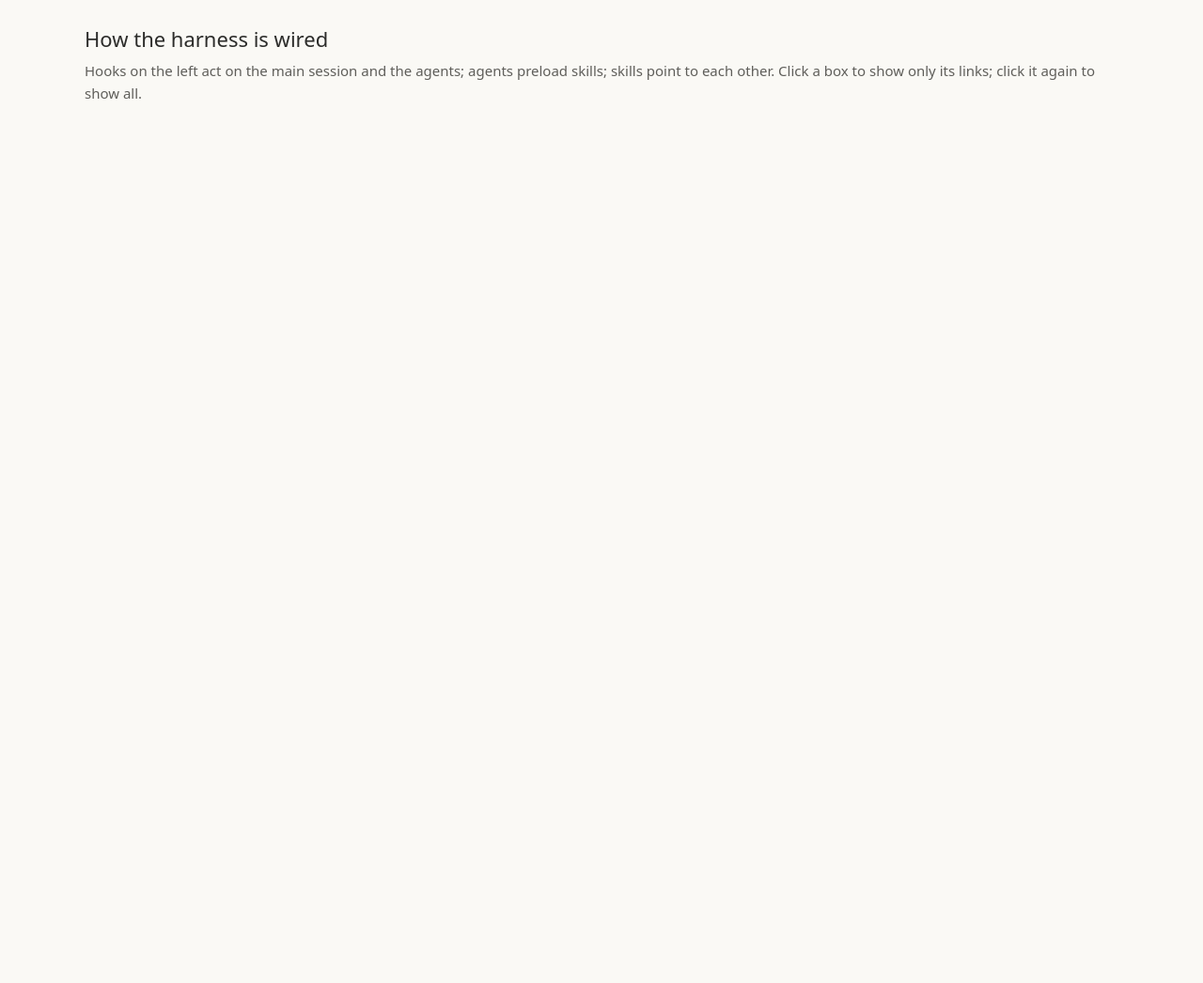
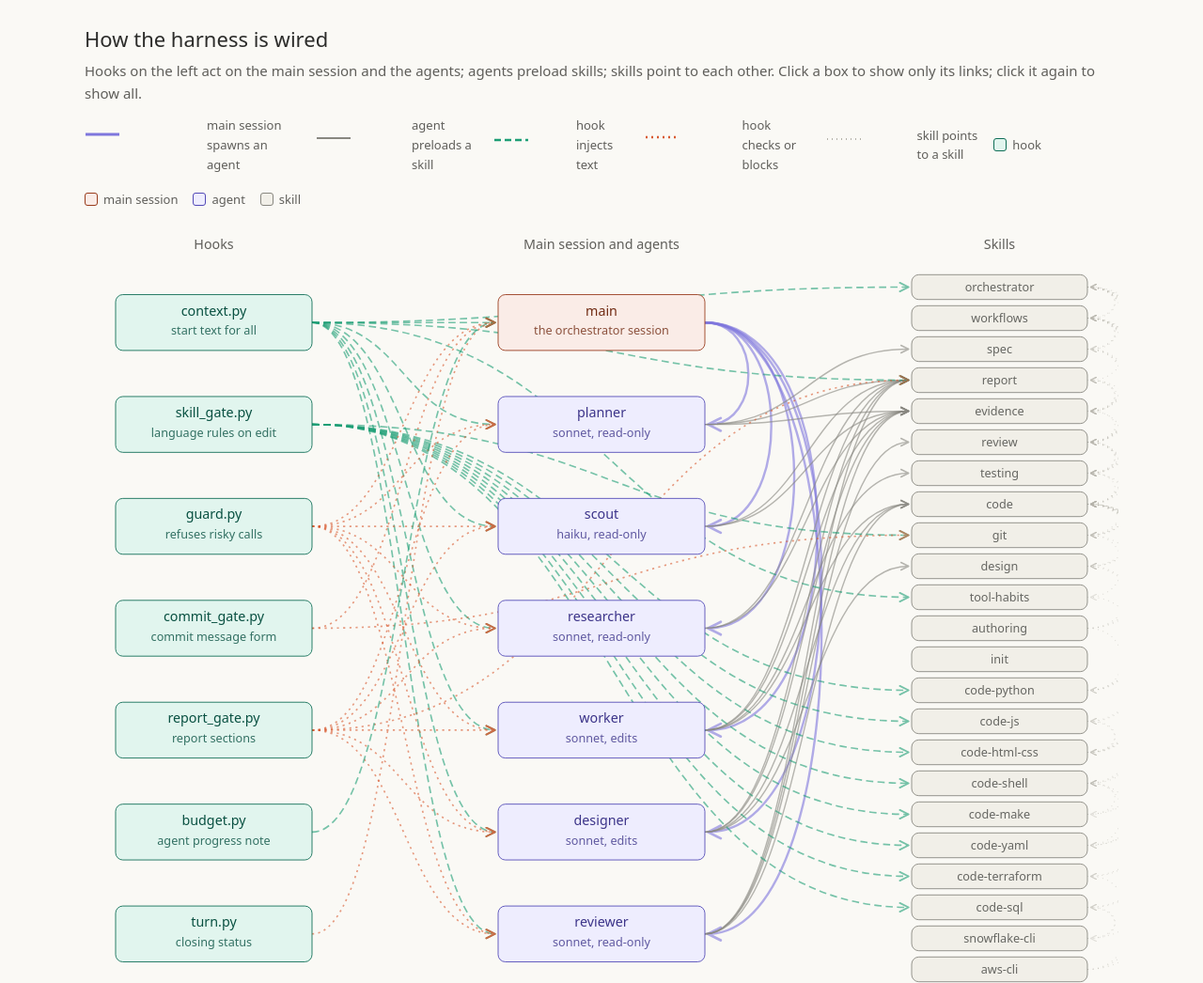
Before and after one commit to tfernd/harness, a plain HTML site: page docs/state-diagram.html in a window 1280 px wide. Shown: the whole page at 94% size. Drawn offline with Linux system fonts and the light colour scheme.

Commit message:
fix(docs): make the state diagram script run
* a top-level const named top clashed with window.top, so the page threw
  "Identifier 'top' has already been declared" and drew nothing
* renamed it and made the script a module so its names stay out of the
  global scope; a headless Chrome render now draws 37 boxes and 141 paths

```diff
--- a/docs/state-diagram.html
+++ b/docs/state-diagram.html
@@ -40,7 +40,7 @@ svg{width:100%;height:auto;display:block}
 <defs id="defs"></defs><g id="edges"></g><g id="nodes"></g></svg>
 <div id="info"></div>
 </main>
-<script>
+<script type="module">
 const KIND = {
   spawn: {c:"#7F77DD", w:2.2, d:"", label:"main session spawns an agent"},
   preload: {c:"#888780", w:1.3, d:"", label:"agent preloads a skill"},
@@ -70,8 +70,8 @@ const make = (tag, attrs) => { const element = document.createElementNS(NS, tag)
 const defs = document.getElementById("defs");
 Object.entries(KIND).forEach(([key,kind]) => { const marker = make("marker",{id:"arrow-"+key,viewBox:"0 0 10 10",refX:9,refY:5,markerWidth:7,markerHeight:7,orient:"auto-start-reverse"}); marker.appendChild(make("path",{d:"M1 1L9 5L1 9",fill:"none",stroke:kind.c,"stroke-width":1.6,"stroke-linecap":"round","stroke-linejoin":"round"})); defs.appendChild(marker); });
 const columns = {h:{x:30,w:190,title:"Hooks"}, a:{x:400,w:200,title:"Main session and agents"}, s:{x:800,w:170,title:"Skills"}};
-const top = 50, span = 690, place = {};
-function layout(list, column, height) { const step = span / list.length; list.forEach((item, index) => { const name = Array.isArray(item) ? item[0] : item; place[column+":"+name] = {x:columns[column].x, y:top+index*step+(step-height)/2, w:columns[column].w, h:height, name:name, sub:Array.isArray(item)?item[1]:"", column:column}; }); }
+const firstRow = 50, span = 690, place = {};
+function layout(list, column, height) { const step = span / list.length; list.forEach((item, index) => { const name = Array.isArray(item) ? item[0] : item; place[column+":"+name] = {x:columns[column].x, y:firstRow+index*step+(step-height)/2, w:columns[column].w, h:height, name:name, sub:Array.isArray(item)?item[1]:"", column:column}; }); }
 layout(hooks,"h",54); layout(actors,"a",54); layout(skills,"s",24);
 const edgeLayer = document.getElementById("edges"), nodeLayer = document.getElementById("nodes");
 Object.values(columns).forEach(c => { const text = make("text",{class:"colhead",x:c.x+c.w/2,y:28,"text-anchor":"middle"}); text.textContent = c.title; nodeLayer.appendChild(text); });
```
